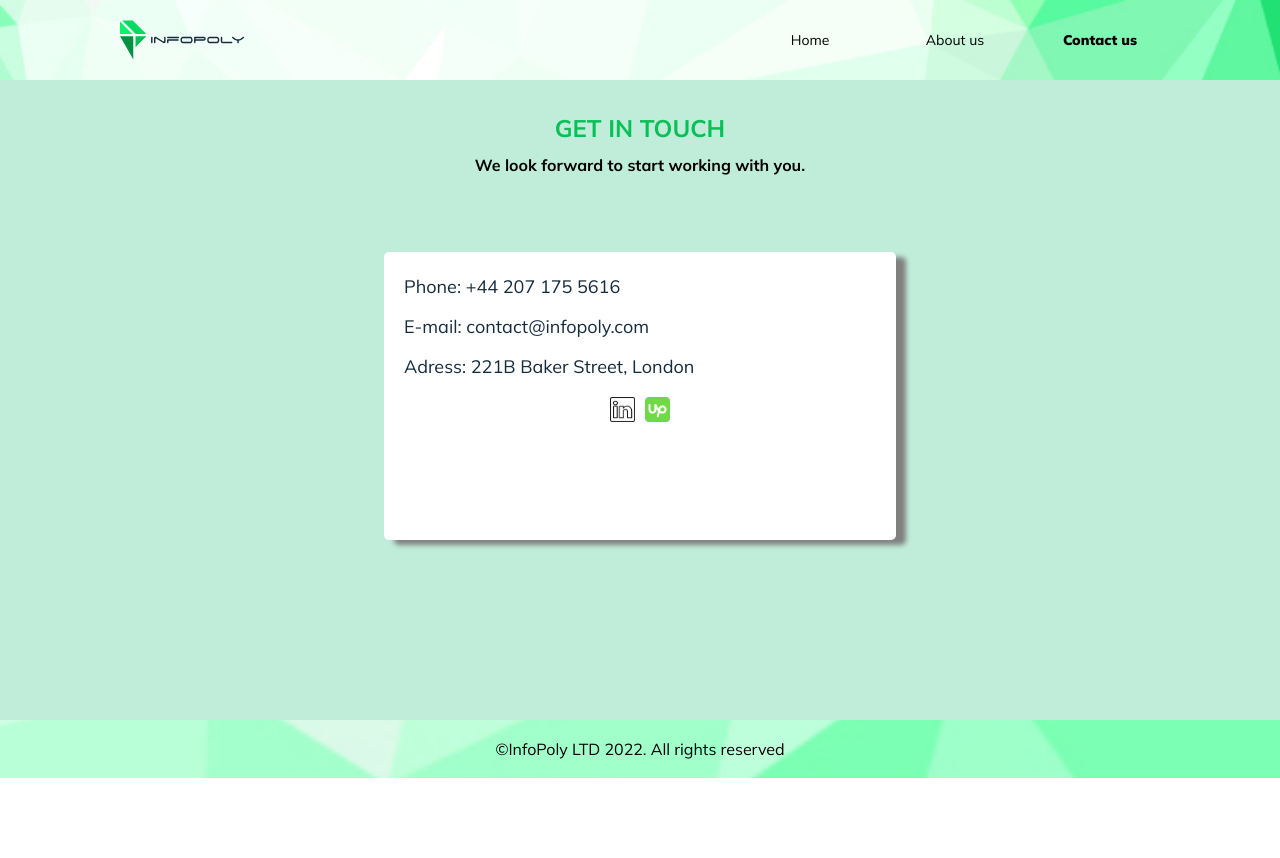
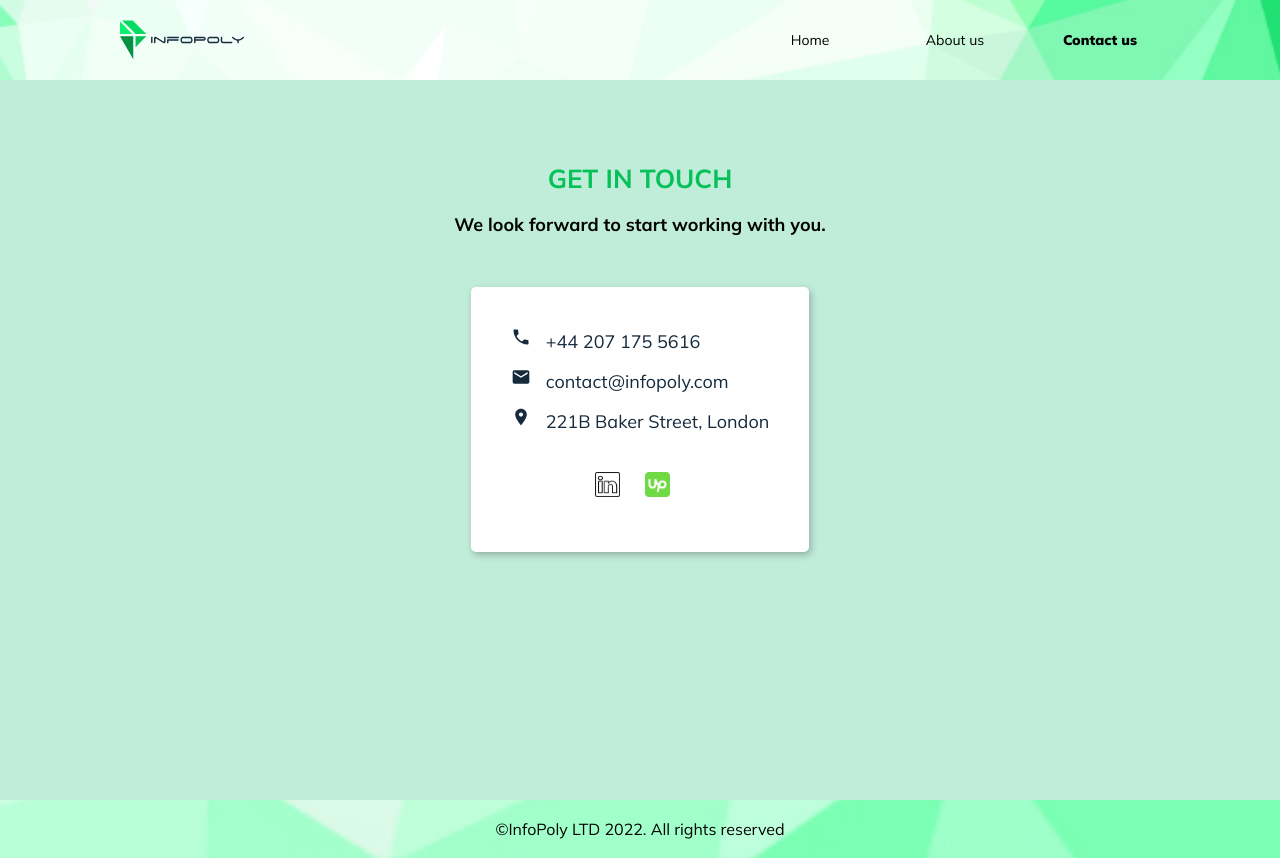
Before and after one commit to KaterynaHruvman/Infopoly, a React (Create React App) app: page /contactus in a window 1280 px wide. Before the commit the page ends 800 px from the top, so only its background shows below. Built offline with nearby package versions, Linux system fonts and the light colour scheme.

Commit message:
style fixes

```diff
--- a/src/components/AboutUs/AboutUs.js
+++ b/src/components/AboutUs/AboutUs.js
@@ -1,8 +1,8 @@
 import { Container } from '@mui/material';
 import FooterSmall from '../FooterSmall/FooterSmall';
 import about_picture from '../../assets/images/corporate_portrait-103.jpg'
-import dariush_picture from '../../assets/images/about_us/dariusz.jpg'
-import matt_picture from '../../assets/images/about_us/matt.jpg'
+import dariush_picture from '../../assets/images/about_us/dariusz-2.jpg'
+import matt_picture from '../../assets/images/about_us/matt-2.jpg'
 
 import styles from './AboutUs.module.css';
 
@@ -47,6 +47,7 @@ const AboutUs = () => {
                 <div className={styles.founders}>
                     <div className={styles.text}>
                         <img src={dariush_picture} className={styles.img} alt="infopoly founders" />
+                        <div className={styles.infoWrapper}>
                             <p className={styles.name}>Dariusz Bielak</p>
                             <p className={styles.bio}>
                             I enjoy building technology focused teams. Leading by example and
@@ -59,9 +60,11 @@ const AboutUs = () => {
                             </p>
                         </div>
                     </div>
+                </div>
                 <div className={styles.founders}>
                     <div className={styles.text}>
                     <img src={matt_picture} className={styles.img} alt="infopoly founders" />
+                            <div className={styles.infoWrapper}>
                             <p className={styles.name}>Matthew Thrower</p>
                             <p className={styles.bio}>
                             I have worked with data for all my career and love liaising with my
@@ -72,6 +75,7 @@ const AboutUs = () => {
                             </div>
                     </div>
                 </div>
+                </div>
             </Container>
             <FooterSmall />
         </>
--- a/src/components/Contacts/Contacts.js
+++ b/src/components/Contacts/Contacts.js
@@ -6,7 +6,9 @@ import linkdin from '../../assets/images/Social-35-Linkedin-Outline_icon-icons.c
 import upwork from '../../assets/images/upwork_icon_130799.png'
 import FooterSmall from '../FooterSmall/FooterSmall';
 import phone from '../../assets/images/auricular-phone-symbol-in-a-circle_icon-icons.com_56570.svg'
-
+import PhoneIcon from "@mui/icons-material/Phone";
+import EmailIcon from "@mui/icons-material/Email";
+import LocationOnIcon from "@mui/icons-material/LocationOn";
 // import { SubtitlesOutlined } from '@mui/icons-material';
 const Contacts = () => {
     return (
@@ -17,17 +19,17 @@ const Contacts = () => {
                     <h2 className={styles.title}> GET IN TOUCH</h2>
                     <h3 className={styles.text}> We look forward to start working with you.</h3>
 
-
-
                     <ul className={styles.list}>
                         <li className={styles.listItem}>
-                            <a className={styles.contact} href="tel:+44 207 175 5616"> Phone: +44 207 175 5616 </a>
+                            <PhoneIcon sx={{fontSize: '20px', mr: '15px'}} />
+                            <a className={styles.contact} href="tel:+44 207 175 5616"> +44 207 175 5616 </a>
                         </li>
                         <li className={styles.listItem}>
-                            <a className={styles.contact} href="e-mail: contact@infopoly.com"> E-mail: contact@infopoly.com </a>
+                            <EmailIcon sx={{fontSize: '20px', mr: '15px'}} />
+                            <a className={styles.contact} href="e-mail: contact@infopoly.com">contact@infopoly.com </a>
                         </li>
                         <li className={styles.listItem}>
-                            Adress: 221B Baker Street, London
+                            <LocationOnIcon sx={{fontSize: '20px', mr: '15px'}}/>  221B Baker Street, London
 
                          </li>
                         <div className={styles.socials}>
--- a/src/components/Contacts/Contacts.module.css
+++ b/src/components/Contacts/Contacts.module.css
@@ -1,106 +1,115 @@
 .contacts{
     background-color: rgb(192, 236, 218);
-    height: 90vh;
+    height: 100vh;
     width: 100%;
     padding-top: 100px;
     position: relative;
     overflow-x: hidden;
-    padding-bottom: 500px;
+    font-family: 'Mulish';
 }
 
-  /* .photo{
-      width: 100px;
-      height: 150px;
-      margin-left: 250px;
-      position:absolute;
+    .title {
+      color: #05C157;
+      font-size: 5vw;
+      line-height: 7vw;
+    }
 
-    } */
-    .title{
-      margin-top: 15px;
-      color: #05C157;
-      font-family: 'Mulish';
+    .text {
+      font-size: 4vw;
+      line-height: 6vw;
+      text-align: left;
+    }
 
-      margin-bottom: 5px;
-    }
-    .text{
-      margin-top: 15px;
-      line-height: 5px;
-      font-size: 16px;
-      font-family: 'Mulish';
-      text-align: left;
-
-    }
-    .list{
-      position: absolute;
-      width: 50%;
-      height: 30%;
-      top: 35%;
-      z-index: 20;
+    .list {
+      margin-top: 15vw;
+      /* position: absolute; */
+      /* width: 60%; */
+      height: fit-content;
+      /* top: 35%;
+      z-index: 20; */
       display: flex;
       flex-direction: column;
-      align-items: center;
       background-color: white;
-      padding: 0;
-      padding: 10px;
+      padding: 30px;
       border-radius: 5px;
-      box-shadow: 10px 5px 5px grey;
+      box-shadow: 2px 3px 7px rgba(0, 0, 0, 0.25);
     }
+
     .listItem{
+      display: flex;
+      /* justify-content: center; */
       width: 100%;
       font-size: 12px;
       line-height: 20px;
       text-align: left;
       color: #152A3D;
-      font-family: 'Mulish';
       margin-bottom: 10px;
-
     }
 
-    .contact{
+    .contact {
       color: #152A3D;
       cursor: pointer;
-      margin-top: 15px;
       /* text-decoration: none; */
     }
-  .socials{
+
+    .socials {
+      margin: 0 auto;
+      margin-top: 20px;
       display: flex;
       align-items: center;
+    }
 
-
+   .listItemA:first-child{
+          margin-right: 15px;
     }
 
   .listItemImg{
     width: 18px;
     height: 18px;
-    margin: 5px;
-    /* background-color:#FFC403;
-    border-radius: 18px; */
   }
 
 
   @media (min-width: 428px) and (max-width: 767px)  {
     .listItem{
-     margin-top:5px;
       font-size: 16px;
     }
+
     .list{
+      max-width: 295px;
+      margin-top: 50px;
+    }
 
-    width: 60%;
-    height: 30%;
-    top: 35%;
-  }
     .listItemImg{
       width: 20px;
       height: 20px;
       margin: 5px;
     }
 }
+
   @media (min-width: 768px) and (max-width: 1199px) {
+
+    .title{
+        font-size: 26px;
+        line-height: 28px;
+    }
+
+     .text{
+      margin-top: 15px;
+      font-size: 16px;
+      line-height: 24px;
+      text-align: left;
+    }
+
+    .list {
+      margin-top: 50px;
+
+    }
 
     .listItem{
       margin-top:5px;
       font-size: 18px;
     }
+
     .listItemImg{
       width: 25px;
       height: 25px;
@@ -108,31 +117,37 @@
 
 
   }
+
   @media  (min-width: 1200px) {
+    .contacts {
+      padding-top: 150px;
+    }
+     .text {
+      font-size: 18px;
+      line-height: 24px;
+      margin-top: 20px;
+    }
+
+     .title{
+        font-size: 26px;
+        line-height: 28px;
+    }
+
     .list{
-      position: absolute;
-      width: 40%;
-      height: 40%;
-      bottom: 40%;
-      z-index: 20;
+      margin-top: 50px;
       display: flex;
       flex-direction: column;
       align-items: left;
 
       padding: 0;
-      padding: 20px;
-      border-radius: 5px;
-      box-shadow: 10px 5px 5px grey;
+      padding: 40px;
     }
+
     .title{
       margin-top: 15px;
-      color: #05C157;
-      font-family: 'Mulish';
-      /* font-size: 20px; */
-      margin-bottom: 5px;
     }
-    .listItem{
-      /* width: fit-content; */
+
+    .listItem {
       font-size: 18px;
       line-height: 30px;
       block-size: fit-content;
@@ -142,8 +157,5 @@
         width: 25px;
         height: 25px;
         margin: 5px;
-
-        /* background-color:#FFC403; */
-
       }
     }
--- a/src/components/FooterSmall/FooterSmall.js
+++ b/src/components/FooterSmall/FooterSmall.js
@@ -1,11 +1,8 @@
 import styles from './FooterSmall.module.css'
-import logo from '../../assets/images/infoPoly_logo 1.png';
-import Container from '../Container/Container';
-import { NavLink } from 'react-router-dom';
+
 const FooterSmall = () => {
     return (
         <section className={styles.footer}>
-            {/* <NavLink to="/"> <img src={logo} className={styles.logo} alt={"logo"} /></NavLink> */}
             <span className={styles.policy}>©InfoPoly LTD 2022. All rights reserved</span>
         </section>
     )
--- a/src/components/FooterSmall/FooterSmall.module.css
+++ b/src/components/FooterSmall/FooterSmall.module.css
@@ -9,64 +9,9 @@
   display: flex;
   flex-direction: column;
   padding: 20px;
-}
-
-
-
-.logo {
-    height: 10vw;
+  text-align: center;
 }
 
 .policy {
-    margin-top: 20px;
-    align-self: flex-start;
+    margin: auto;
 }
-
-
-@media (min-width: 768px) and (max-width: 1119px)  {
-    .footer {
-       padding: 20px 60px;
-       flex-direction: row;
-       align-items: center;
-       justify-content: space-between;
-   }
-
-    .logo {
-        height: 40px;
-    }
-
-    .info {
-        width: 40%;
-    }
-
-    .policy {
-
-        margin: auto;
-        line-height: 100%;
-    }
-}
-
-
-@media (min-width: 1200px) {
-    .footer {
-        padding: 20px 120px;
-        display: flex;
-        flex-direction: row;
-        justify-content: space-between;
-    }
-    .logo {
-        height: 40px;
-    }
-    .info {
-        width: 40%;
-    }
-
-    .policy {
-        margin: auto;
-}
-}
-@media (min-width: 1400px) {
-    .footer{
-        padding: 20px 240px;
-    }
-}
--- a/src/components/Ourservises/ServiceCard/ServiceCard.module.css
+++ b/src/components/Ourservises/ServiceCard/ServiceCard.module.css
@@ -1,8 +1,6 @@
 .theCard {
     min-width: 50%;
-    /* aspect-ratio : 1 / 1;
-    */
-
+    aspect-ratio : 1 / 1;
     border-radius: 20px;
     font-family: 'Mulish';
     color:#152A3D;
@@ -40,7 +38,7 @@
 
 @media (min-width: 768px) and (max-width: 1199px) {
     .theCard {
-        padding: 10px;
+        padding: 25px 10px;
         max-width: 145px;
         box-shadow: 2px 3px 7px rgba(0, 0, 0, 0.25);
         height: 165px;
@@ -60,6 +58,7 @@
 @media (min-width: 1200px)  {
     .theCard {
         /* max-width: 350px; */
+        padding: 30px 25px;
         box-shadow: 2px 3px 7px rgba(0, 0, 0, 0.25);
         height: 100%;
     }
@@ -71,16 +70,7 @@
 
     .theFront .title {
         margin-top: 15px;
-        font-size: 14px;
-        line-height: 16px;
+        font-size: 18px;
+        line-height: 22px;
     }
-    .theFront .title {
-        margin-top: 2vw;
-        font-weight: 700;
-        font-size: 1.5vw;
-        line-height: 4vw;
-        text-align: center;
-      }
-
-
 }
```
Also changed, not shown: src/components/AboutUs/AboutUs.module.css (+67 -15 lines), src/assets/images/about_us/dariusz-2.jpg (added), src/assets/images/about_us/matt-2.jpg (added), src/components/Ourservises/OurServices.module.css (line endings or trailing spaces). Lines whose indentation alone changed are shown as unchanged.
